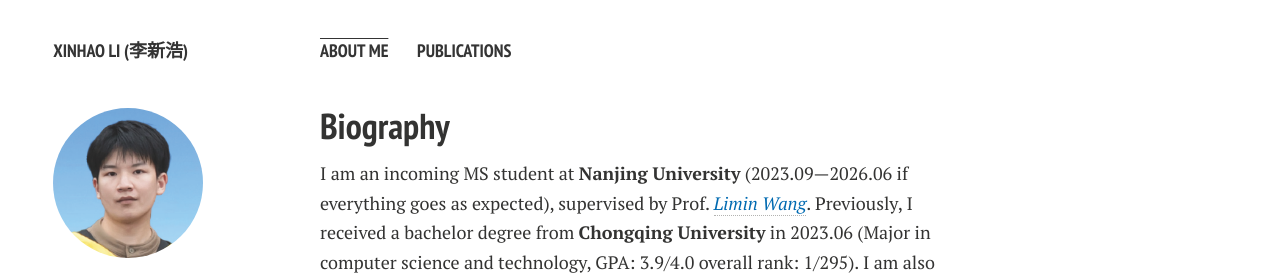
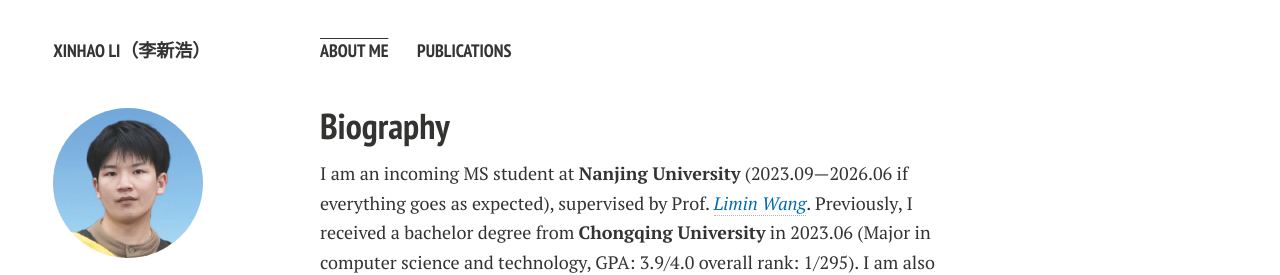
Before and after one commit to leexinhao/leexinhao.github.io, a Jekyll site: the page built from index.md, in a window 1280 px wide. Shown: the top 275 px of the page. Built offline with Jekyll 4.4.1, drawn with Linux system fonts in a browser that asks for light colours; nearby versions of some CDN libraries; comment, search, counter and statistics services are not loaded; a style sheet for code colours, icons or effects is not loaded; our own code applies the rules of GitHub Pages for plain Markdown files.

```diff
--- a/_config.yml
+++ b/_config.yml
@@ -1,4 +1,4 @@
-title: Xinhao Li (李新浩)
+title: Xinhao Li（李新浩）
 # tagline: Don’t dwell on the past.
 description: Don’t dwell on the past.
 #Comment out url when working locally to resolve base urls correctly
```
